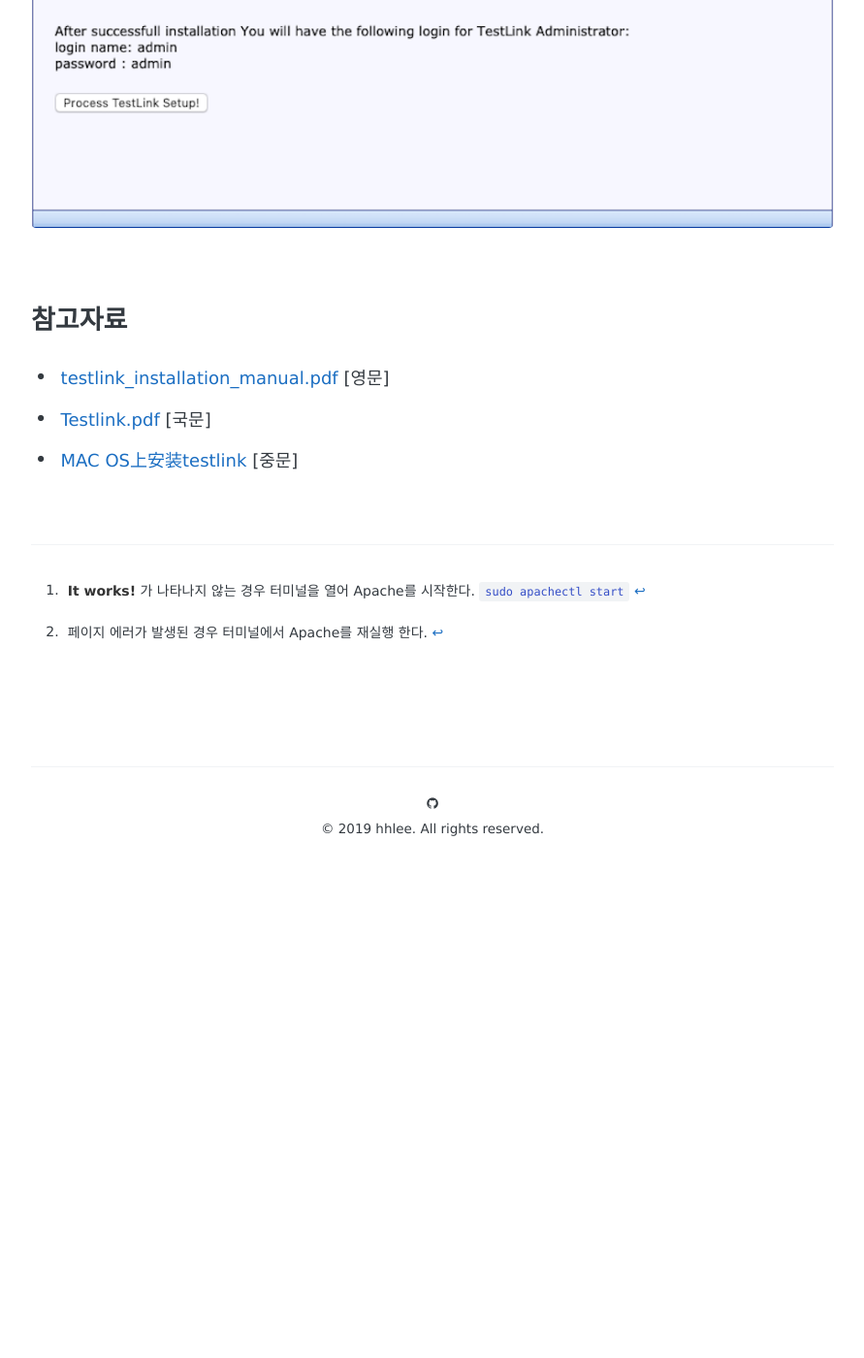
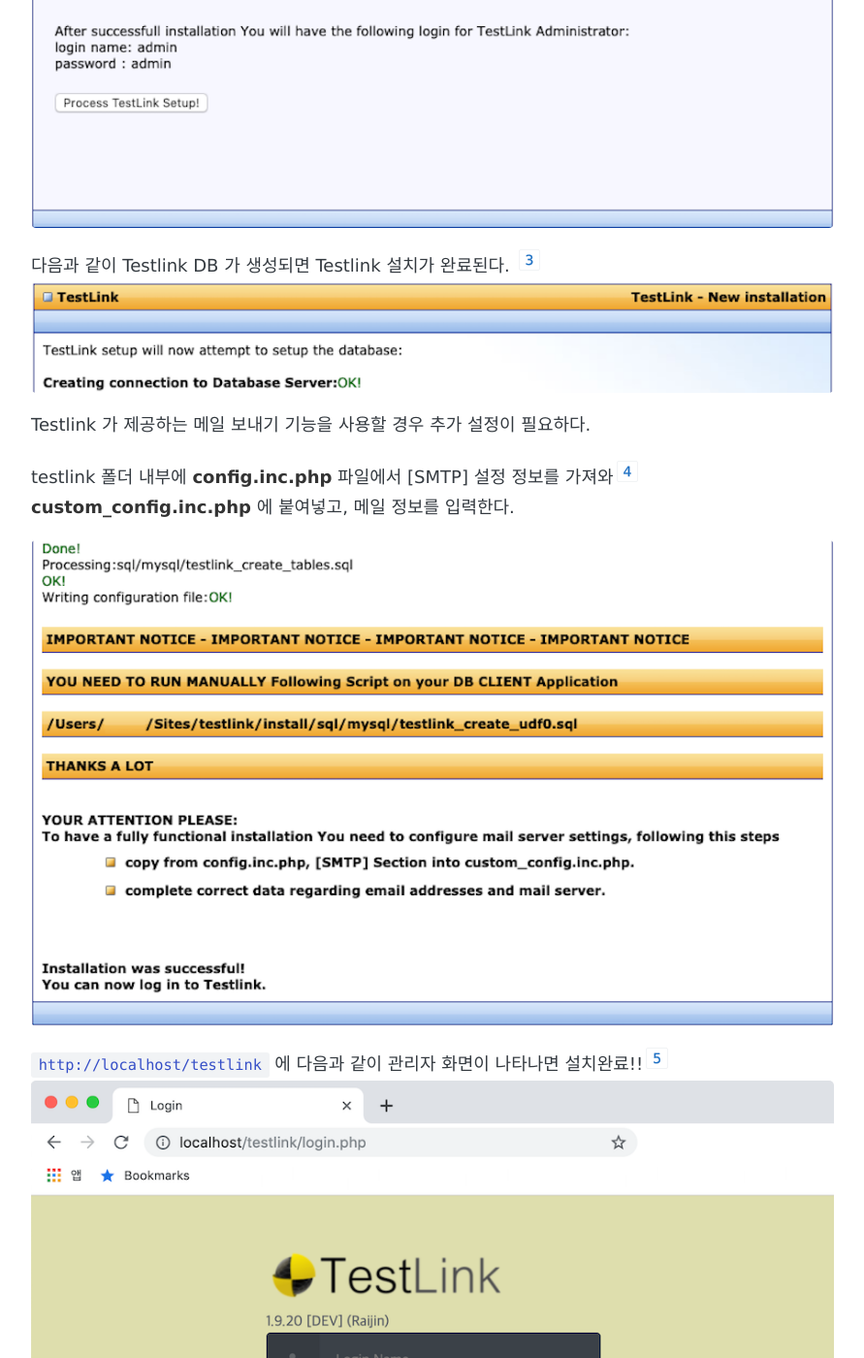
Before and after one commit to Hyunhwa/hhlee.github.io, a Jekyll site: the page built from _posts/2019-03-06-testlink.markdown, in a window 1280 px wide and 1400 px high, scrolled down 8656 px. Shown: the whole window at 97% size, without its empty margins (194-1085 px from the left). Built offline with Jekyll 4.4.1, drawn with Linux system fonts in a browser that asks for light colours; some web fonts are replaced; comment, search, counter and statistics services are not loaded; before the commit the page ends 9611 px from its top, so only the background shows below that; some of the changed text lies outside the part shown.

Commit message:
testlink 설치 가이드 완료

````diff
--- a/_posts/2019-03-06-testlink.markdown
+++ b/_posts/2019-03-06-testlink.markdown
@@ -107,14 +107,29 @@ root 권한 계정과 Testlink 에 접근할 DB 계정 정보를 입력 후, **P
 
 ![]({{ site.url }}/_resource/testlink/install_3_2_definition_of_db_access.png)
 
+다음과 같이 Testlink DB 가 생성되면 Testlink 설치가 완료된다. [^3]
+![]({{ site.url }}/_resource/testlink/install_4_1_create_db.png)
+
+Testlink 가 제공하는 메일 보내기 기능을 사용할 경우 추가 설정이 필요하다.
+
+testlink 폴더 내부에 **config.inc.php** 파일에서 [SMTP] 설정 정보를 가져와[^4] **custom_config.inc.php** 에 붙여넣고, 메일 정보를 입력한다.
+
+![]({{ site.url }}/_resource/testlink/install_4_2_create_db.png)
+
+`http://localhost/testlink` 에 다음과 같이 관리자 화면이 나타나면 설치완료!![^5]
+![]({{ site.url }}/_resource/testlink/testlink_intro.png)
+
 <br/>
 ### 참고자료
 - [testlink_installation_manual.pdf]({{ site.url }}/_resource/testlink/testlink_installation_manual.pdf) [영문]
 - [Testlink.pdf](https://www.swbank.kr/cmm/fms/FileDown.do?atchFileId=FILE_000000000005882&fileSn=0&AU=Y) [국문]
 - [MAC OS上安装testlink](http://bungylovemickey.thpiano.com/?p=92) [중문]
 
-[^1]: **It works!** 가 나타나지 않는 경우 터미널을 열어 Apache를 시작한다. ```sudo apachectl start```
+[^1]: **It works!** 가 나타나지 않는 경우 터미널을 열어 Apache를 시작한다. ```sudo apachectl start #apache 시작```
 [^2]: 페이지 에러가 발생된 경우 터미널에서 Apache를 재실행 한다.
+[^3]: DB 연결 실패 화면이 표시된 경우 Mysql 이 실행되어있는지 확인한다. ```sudo mysql.server start #mysql 시작 ```
+[^4]: **config.inc.php** 파일 내 **'[SMTP]'** 를 찾으면 구분선으로 구분된 영역을 찾을 수 있다.
+[^5]: 첫 진입 시 계정 정보는 ```admin```, ```admin``` 이다.
 
 [MySql]:https://www.mysql.com/downloads/
 [Testlink]:http://testlink.org/
````
Also changed, not shown: _resource/testlink/install_4_1_create_db.png (added), _resource/testlink/install_4_2_create_db.png (added), _resource/testlink/testlink_intro.png (added), _resource/testlink_install_success.png (deleted), 2 other files.
